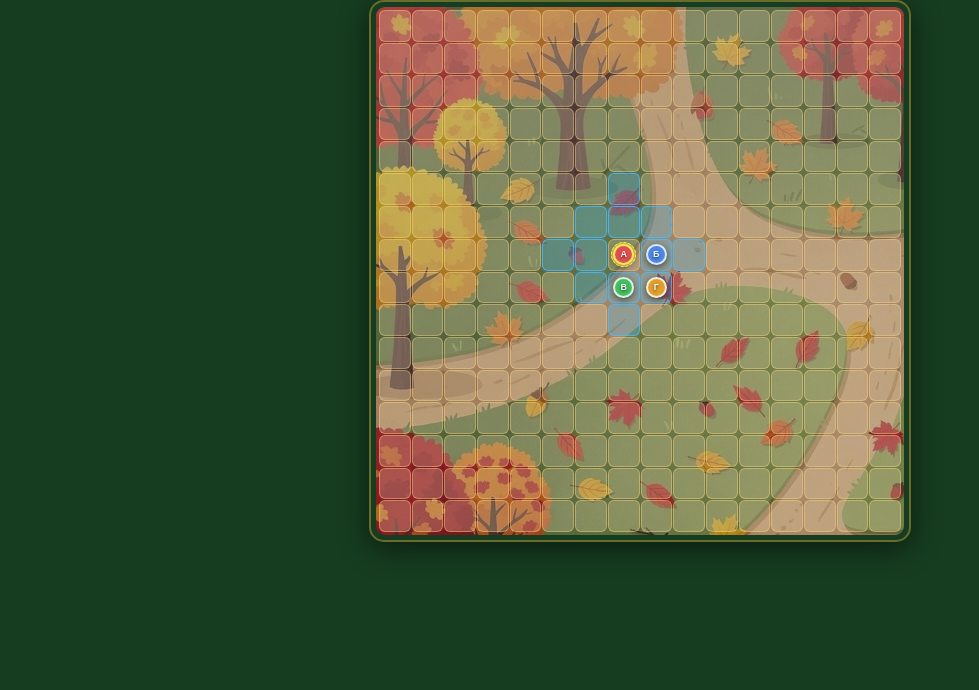
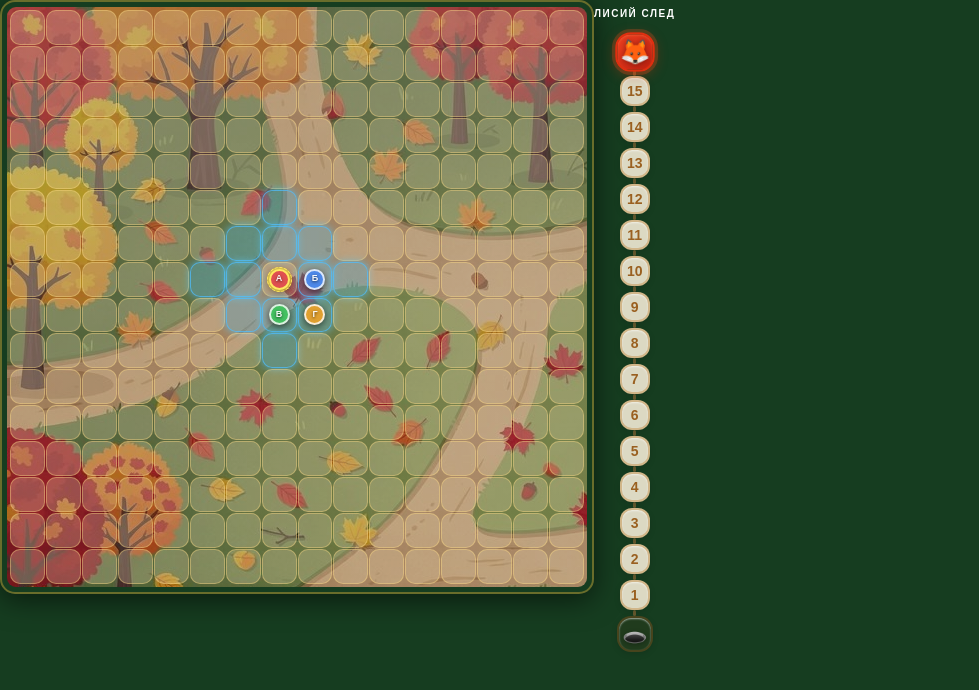
Before and after one commit to Blxssy/outfoxed, an Angular app in the folder frontend/: page /game in a window 1280 px wide. Shown: the top 690 px of the page, without its empty margins (0-979 px from the left). Built offline with nearby package versions, Linux system fonts and the light colour scheme; a web font is replaced by a local one.

Commit message:
add fox track

```diff
--- /dev/null
+++ b/frontend/src/app/features/game/fox-track/fox-track.component.html
@@ -0,0 +1,45 @@
+<div class="fox-track">
+    <div class="track-title">
+        <span class="title-text">ЛИСИЙ СЛЕД</span>
+    </div>
+
+    <div class="track-body">
+        <div
+            class="track-cell start-cell"
+            [class.fox-here]="state.foxPosition === state.totalSteps"
+        >
+            @if (state.foxPosition === state.totalSteps) {
+                <span class="fox-icon">🦊</span>
+            } @else {
+                <span class="step-num start-num">{{ state.totalSteps }}</span>
+            }
+        </div>
+
+        @for (step of steps; track step) {
+            <div class="track-connector"></div>
+            <div
+                class="track-cell"
+                [class.fox-here]="state.foxPosition === step"
+                [class.passed]="state.foxPosition < step"
+            >
+                @if (state.foxPosition === step) {
+                    <span class="fox-icon">🦊</span>
+                } @else {
+                    <span class="step-num">{{ step }}</span>
+                }
+            </div>
+        }
+
+        <div class="track-connector"></div>
+        <div
+            class="track-cell burrow-cell"
+            [class.fox-here]="state.foxPosition === 0"
+        >
+            @if (state.foxPosition === 0) {
+                <span class="fox-icon">🦊</span>
+            } @else {
+                <span class="burrow-icon">🕳️</span>
+            }
+        </div>
+    </div>
+</div>
--- /dev/null
+++ b/frontend/src/app/features/game/fox-track/fox-track.component.scss
@@ -0,0 +1,119 @@
+:host {
+    display: block;
+}
+
+.fox-track {
+    display: flex;
+    flex-direction: column;
+    align-items: center;
+    gap: 10px;
+}
+
+.title-text {
+    font-size: 10px;
+    font-weight: 900;
+    letter-spacing: 1.5px;
+    color: #fff;
+    text-transform: uppercase;
+    text-align: center;
+}
+
+.track-body {
+    display: flex;
+    flex-direction: column;
+    align-items: center;
+}
+
+.track-connector {
+    width: 3px;
+    height: 6px;
+    background: rgba(180, 120, 60, 0.5);
+    border-radius: 2px;
+    flex-shrink: 0;
+}
+
+.track-cell {
+    width: 30px;
+    height: 30px;
+    border-radius: 12px;
+    border: 2px solid rgba(200, 150, 80, 0.5);
+    background: rgba(255, 245, 225, 0.85);
+    display: flex;
+    align-items: center;
+    justify-content: center;
+    position: relative;
+    transition:
+        background 0.25s,
+        border-color 0.25s,
+        transform 0.2s,
+        box-shadow 0.25s;
+    flex-shrink: 0;
+    box-shadow:
+        0 2px 6px rgba(0, 0, 0, 0.12),
+        inset 0 1px 2px rgba(255, 255, 255, 0.6);
+}
+
+.track-cell.passed {
+    background: rgba(230, 215, 190, 0.55);
+    border-color: rgba(200, 160, 100, 0.3);
+    box-shadow: none;
+}
+
+.track-cell.fox-here {
+    background: linear-gradient(135deg, #f04020, #c02010);
+    border-color: #e03010;
+    box-shadow:
+        0 0 0 3px rgba(240, 80, 30, 0.25),
+        0 3px 12px rgba(200, 40, 10, 0.4),
+        inset 0 1px 2px rgba(255, 160, 100, 0.3);
+    transform: scale(1.08);
+    z-index: 2;
+}
+
+.start-cell {
+    width: 36px;
+    height: 36px;
+    border-radius: 14px;
+    border-color: rgba(200, 150, 80, 0.6);
+}
+
+.start-cell.fox-here {
+    transform: scale(1.1);
+}
+
+.burrow-cell {
+    width: 36px;
+    height: 36px;
+    border-radius: 14px;
+    background: rgba(80, 50, 20, 0.18);
+    border-color: rgba(120, 80, 30, 0.45);
+}
+.burrow-cell.fox-here {
+    background: linear-gradient(135deg, #f04020, #c02010);
+}
+
+.step-num {
+    font-size: 14px;
+    font-weight: 800;
+    color: #9a6020;
+    line-height: 1;
+    pointer-events: none;
+}
+.start-num {
+    font-size: 15px;
+    color: #7a4810;
+}
+
+.fox-icon {
+    font-size: 22px;
+    line-height: 1;
+    pointer-events: none;
+    filter: drop-shadow(0 1px 3px rgba(0, 0, 0, 0.4));
+}
+
+.burrow-icon {
+    font-size: 20px;
+    line-height: 1;
+    pointer-events: none;
+    filter: drop-shadow(0 1px 2px rgba(0, 0, 0, 0.3));
+}
--- /dev/null
+++ b/frontend/src/app/features/game/fox-track/fox-track.component.ts
@@ -0,0 +1,18 @@
+import { Component } from '@angular/core';
+
+@Component({
+    selector: 'app-fox-track',
+    imports: [],
+    templateUrl: './fox-track.component.html',
+    styleUrl: './fox-track.component.scss',
+})
+export class FoxTrackComponent {
+    state = { foxPosition: 16, totalSteps: 16 };
+
+    get steps(): number[] {
+        return Array.from(
+            { length: this.state.totalSteps - 1 },
+            (_, i) => this.state.totalSteps - 1 - i,
+        );
+    }
+}
--- a/frontend/src/app/features/game/game-board/game-board.component.scss
+++ b/frontend/src/app/features/game/game-board/game-board.component.scss
@@ -18,8 +18,8 @@
 
 .board-container {
     position: relative;
-    width: 528px;
-    height: 528px;
+    width: 580px;
+    height: 580px;
     border-radius: 9px;
     overflow: hidden;
     background-image:
@@ -39,7 +39,7 @@
 
 .cell {
     position: relative;
-    border-radius: 6px;
+    border-radius: 10px;
     background: rgba(255, 240, 200, 0.25);
     border: 1px solid rgba(255, 220, 130, 0.4);
     cursor: default;
--- a/frontend/src/app/features/game/game.component.html
+++ b/frontend/src/app/features/game/game.component.html
@@ -1 +1,4 @@
-<app-game-board></app-game-board>
+<div class="game-board">
+    <app-game-board></app-game-board>
+    <app-fox-track></app-fox-track>
+</div>
--- a/frontend/src/app/features/game/game.component.scss
+++ b/frontend/src/app/features/game/game.component.scss
@@ -4,3 +4,7 @@
     min-height: 100vh;
     background: #163d20;
 }
+
+.game-board {
+    display: flex;
+}
--- a/frontend/src/app/features/game/game.component.ts
+++ b/frontend/src/app/features/game/game.component.ts
@@ -1,9 +1,10 @@
 import { Component } from '@angular/core';
 import { GameBoardComponent } from './game-board/game-board.component';
+import { FoxTrackComponent } from './fox-track/fox-track.component';
 
 @Component({
     selector: 'app-game',
-    imports: [GameBoardComponent],
+    imports: [GameBoardComponent, FoxTrackComponent],
     templateUrl: './game.component.html',
     styleUrl: './game.component.scss',
 })
--- a/frontend/src/index.html
+++ b/frontend/src/index.html
@@ -2,7 +2,7 @@
 <html lang="en">
     <head>
         <meta charset="utf-8" />
-        <title>Outfoxed</title>
+        <title>Коварный лис</title>
         <base href="/" />
         <meta name="viewport" content="width=device-width, initial-scale=1" />
         <link rel="icon" type="image/x-icon" href="icons8-лиса-32.png" />
```
Also changed, not shown: 1 other file (tests, documents, lock files or other folders).
